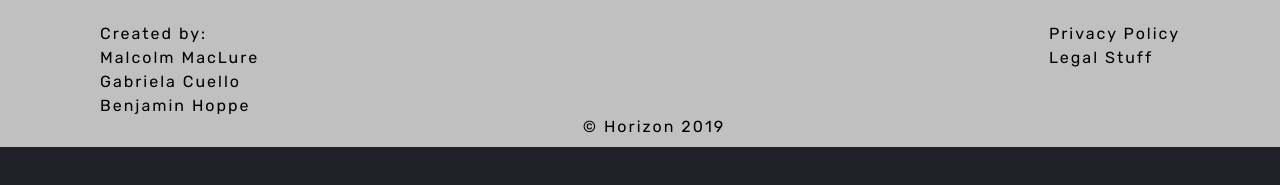
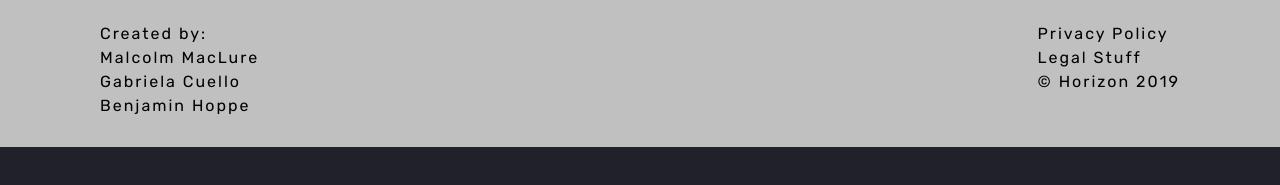
Before and after one commit to MacLure/project-horizon-react, a React (Create React App) app: page /admin in a window 1280 px wide. Shown: the part 243-428 px from the top of the page. Built offline with nearby package versions, Linux system fonts and the light colour scheme; no server answers; sample sign-in values are in the browser's storage; a web font is replaced by a local one.

Commit message:
moved copyright to right list

```diff
--- a/src/Common.css
+++ b/src/Common.css
@@ -73,14 +73,6 @@ footer {
 
 .createdBy {
   margin: 25px 0px 0px 100px;
-}
-
-.copyright {
-  margin-top: 120px;
-}
-
-.copyright > p {
-  color: black;
 }
 
 .footerStuff {
--- a/src/components/CommonComponents/Footer.jsx
+++ b/src/components/CommonComponents/Footer.jsx
@@ -12,13 +12,10 @@ const Footer = (props) => {
         <li><a target="_blank" href="https://benjaminhoppe.co/">Benjamin Hoppe</a></li>
       </ul>
 
-      <div className="copyright">
-        <p>&copy; Horizon 2019</p>
-      </div>
-
       <ul className="footerStuff">
         <li><a href="#">Privacy Policy</a></li>
         <li><a href="#">Legal Stuff</a></li>
+        <li>&copy; Horizon 2019</li>
       </ul>
     </footer>
    );
```
